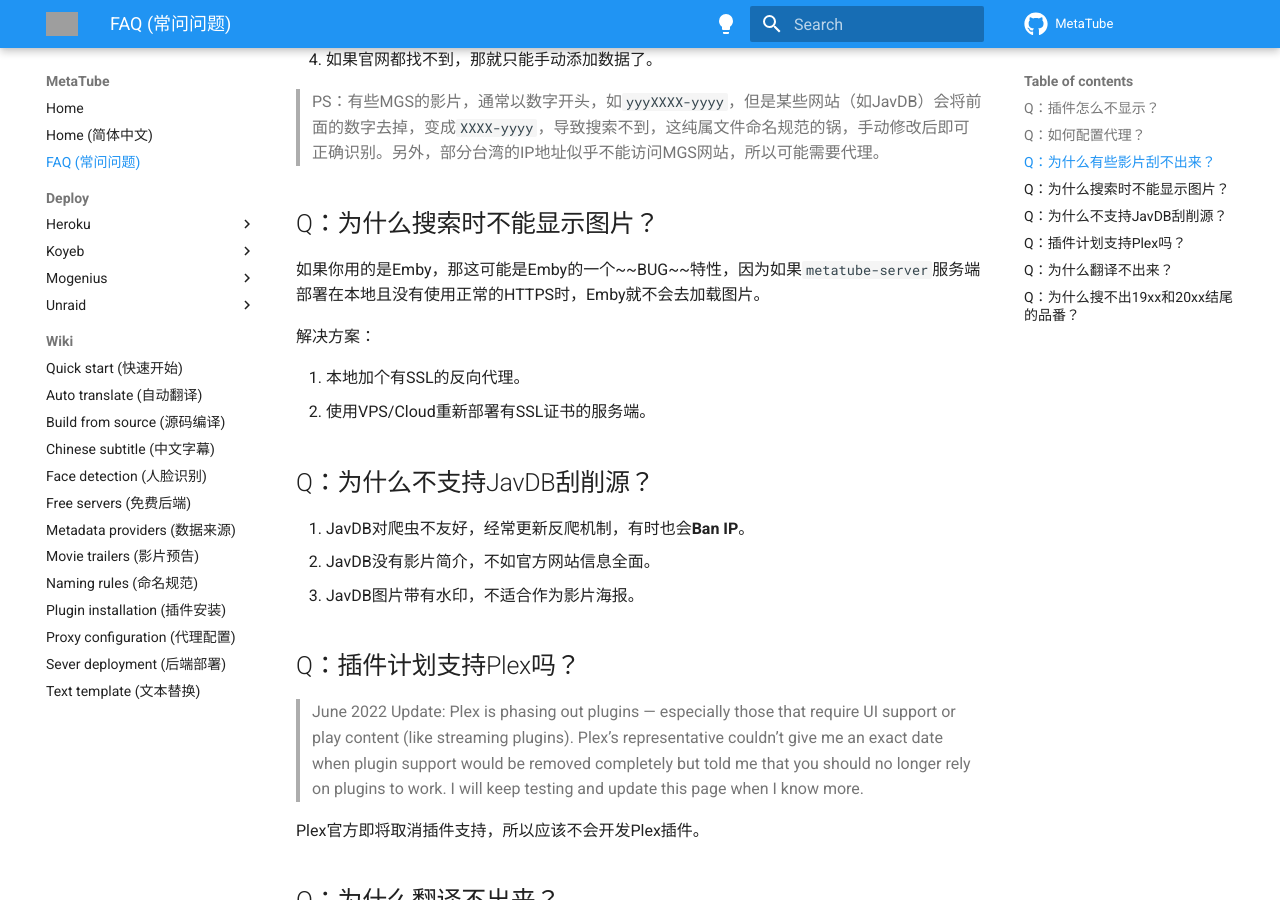
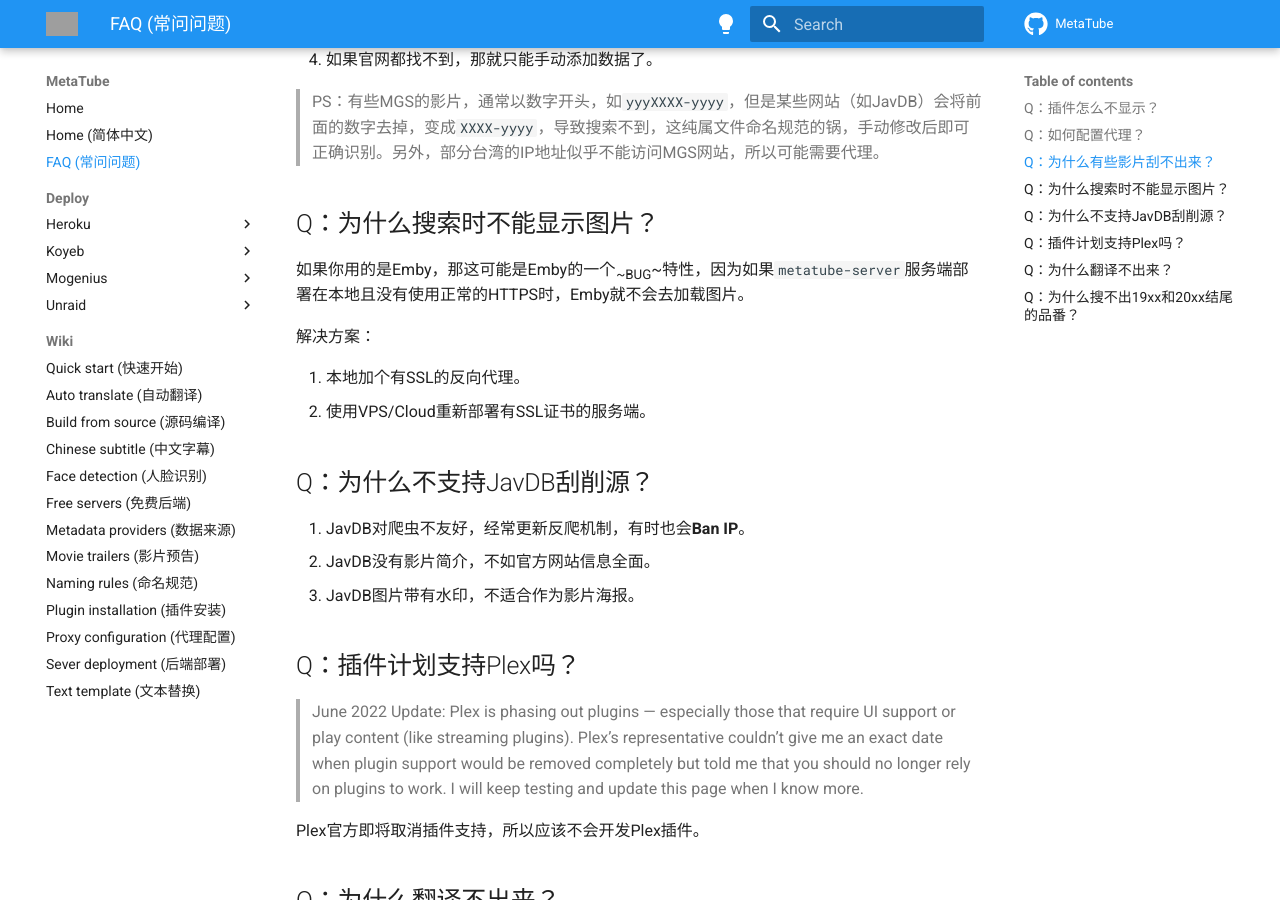
Before and after one commit to metatube-community/metatube-community.github.io, an MkDocs documentation site: the page built from docs/faq.md, in a window 1280 px wide and 900 px high, scrolled down 810 px. Built offline with MkDocs 1.6.1 and Material for MkDocs 9.7.7, drawn with Linux system fonts in a browser that asks for light colours; grey boxes are pictures that could not be loaded.

Commit message:
Chore: add markdown_extensions

```diff
--- a/mkdocs.yml
+++ b/mkdocs.yml
@@ -45,6 +45,10 @@
   - minify:
       minify_html: true
 
+# Extensions
+markdown_extensions:
+  - pymdownx.tilde
+
 # Extra settings
 extra:
   # generator: false
```
